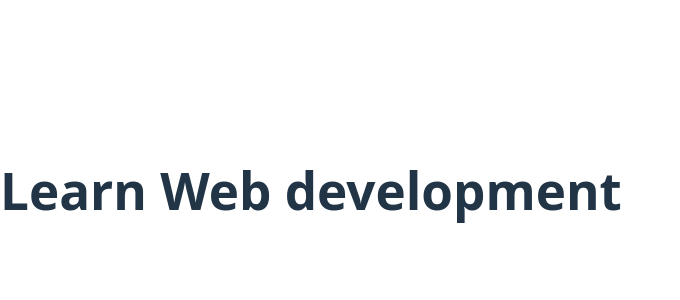
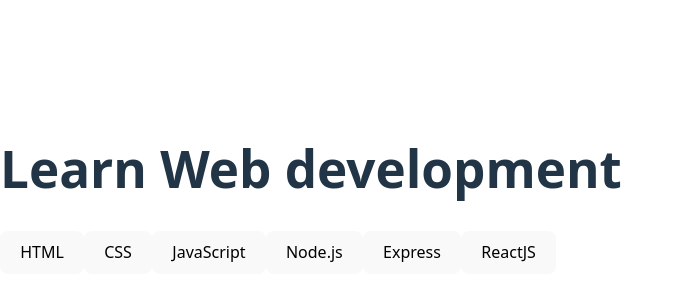
Before and after one commit to gabrielebonucci/react-use-state, a React (Vite) app: page / in a window 1280 px wide. Shown: the part 210-510 px from the top of the page, without its empty margins (0-680 px from the left). Built offline with nearby package versions, Linux system fonts and the light colour scheme.

Commit message:
crea dinamicamente i bottoni dei linguaggi

```diff
--- a/index.html
+++ b/index.html
@@ -1,13 +1,16 @@
 <!doctype html>
 <html lang="en">
+
 <head>
   <meta charset="UTF-8" />
   <link rel="icon" type="image/svg+xml" href="/vite.svg" />
   <meta name="viewport" content="width=device-width, initial-scale=1.0" />
   <title>react-use-state</title>
 </head>
+
 <body>
   <div id="root"></div>
   <script type="module" src="/src/main.jsx"></script>
 </body>
+
 </html>
--- a/src/App.jsx
+++ b/src/App.jsx
@@ -10,6 +10,21 @@ function App() {
 
       <div className='buttons-container'>
 
+      {languages.map((language) => {
+//stabilisco se questo bottone è quello attivo.
+          const isActive = language.id === selectedLanguage.id;
+//Se 'isActive' è true, aggiungo la classe 'active', altrimenti no.
+          const buttonClassName = `btn ${isActive ? 'active' : ''}`;
+          return(
+            <button
+            key={language.id}
+            className={buttonClassName}
+            onClick={() => setSelectedLanguage(language)}
+             >
+             {language.title}
+             </button>
+          )
+})}
       </div>
 
       <div className='card'>
--- a/src/languages.js
+++ b/src/languages.js
@@ -30,3 +30,5 @@ const languages = [
     description: "ReactJS è una libreria JavaScript per costruire interfacce utente, in particolare applicazioni a pagina singola. Consente agli sviluppatori di creare componenti UI riutilizzabili e di gestire efficacemente lo stato dell'applicazione."
   }
 ];
+
+export default languages;
```
Lines whose indentation alone changed are shown as unchanged.
